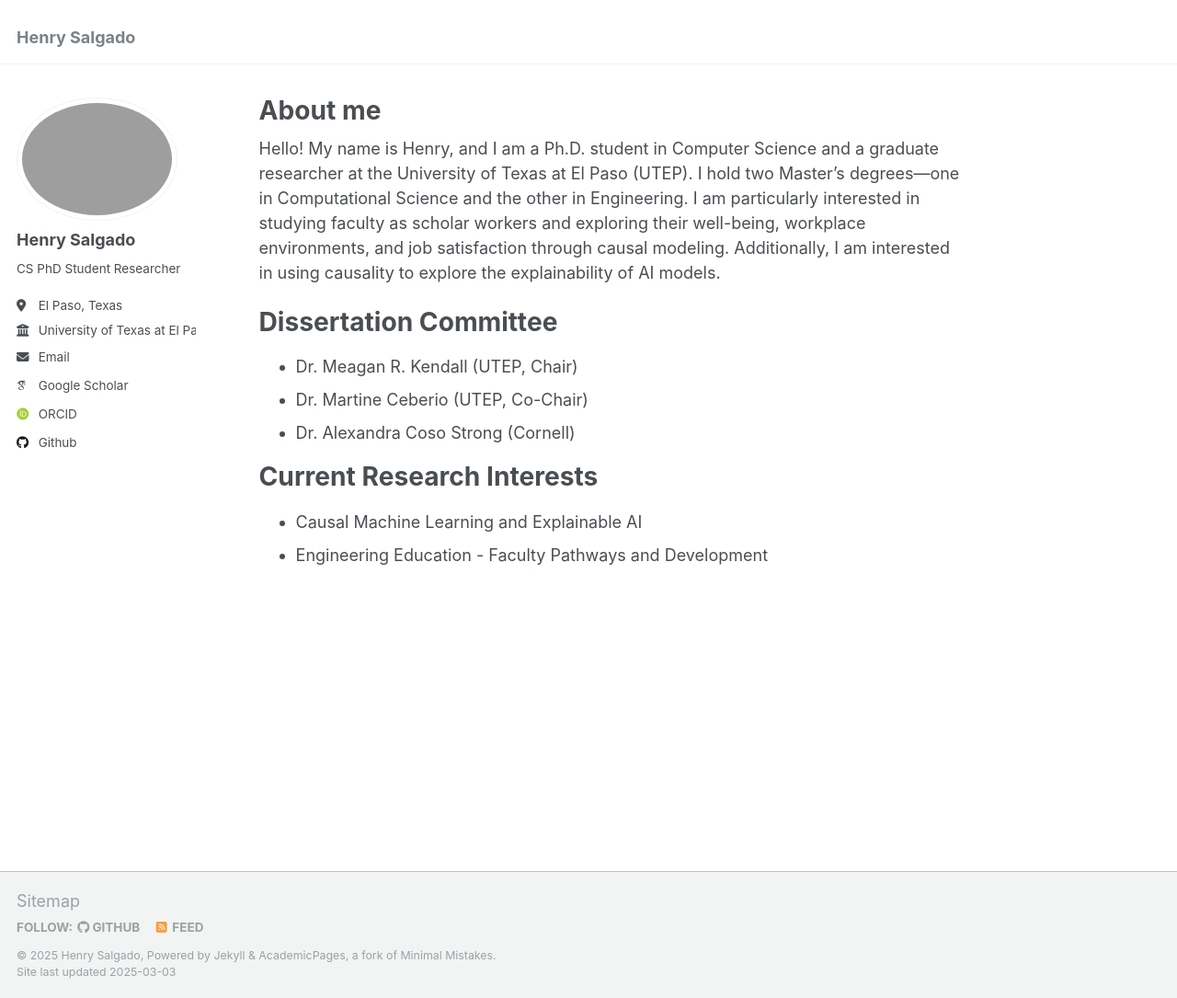
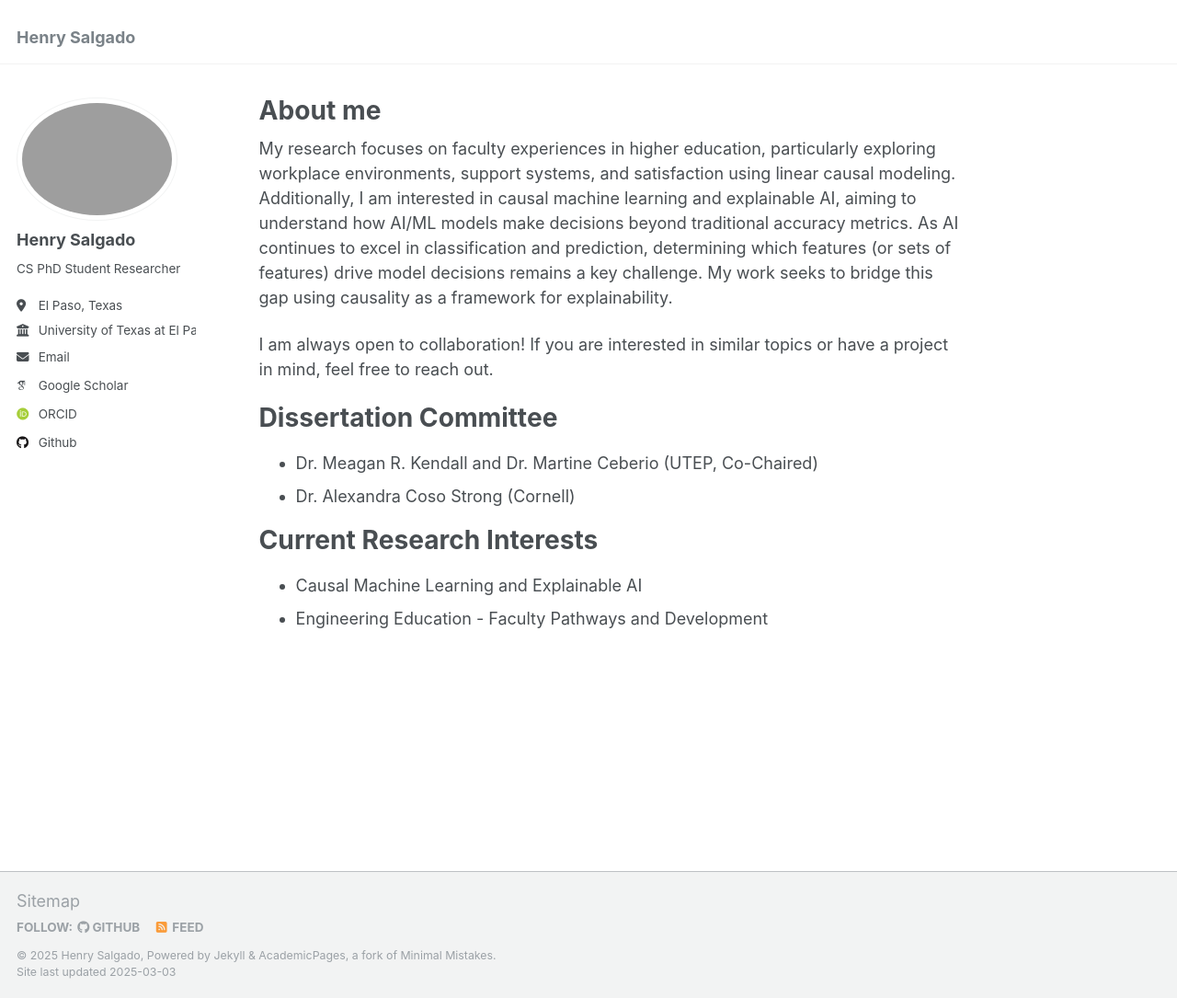
Before and after one commit to eigenhenry/eigenhenry.github.io, a Jekyll site: the page built from _pages/about.md, in a window 1280 px wide and 1085 px high. Shown: the whole window at 92% size. Built offline with Jekyll 4.4.1, drawn with Linux system fonts in a browser that asks for light colours; some web fonts are replaced.

Commit message:
Update about.md

```diff
--- a/_pages/about.md
+++ b/_pages/about.md
@@ -7,12 +7,13 @@ redirect_from:
   - /about.html
 ---
 
-Hello! My name is Henry, and I am a Ph.D. student in Computer Science and a graduate researcher at the University of Texas at El Paso (UTEP). I hold two Master's degrees—one in Computational Science and the other in Engineering. I am particularly interested in studying faculty as scholar workers and exploring their well-being, workplace environments, and job satisfaction through causal modeling. Additionally, I am interested in using causality to explore the explainability of AI models.
+My research focuses on faculty experiences in higher education, particularly exploring workplace environments, support systems, and satisfaction using linear causal modeling. Additionally, I am interested in causal machine learning and explainable AI, aiming to understand how AI/ML models make decisions beyond traditional accuracy metrics. As AI continues to excel in classification and prediction, determining which features (or sets of features) drive model decisions remains a key challenge. My work seeks to bridge this gap using causality as a framework for explainability.
+
+I am always open to collaboration! If you are interested in similar topics or have a project in mind, feel free to reach out.
 
 Dissertation Committee
 ======
-* Dr. Meagan R. Kendall (UTEP,  Chair)
-* Dr. Martine Ceberio (UTEP, Co-Chair)
+* Dr. Meagan R. Kendall and Dr. Martine Ceberio (UTEP, Co-Chaired)
 * Dr. Alexandra Coso Strong (Cornell)
 
 
```
